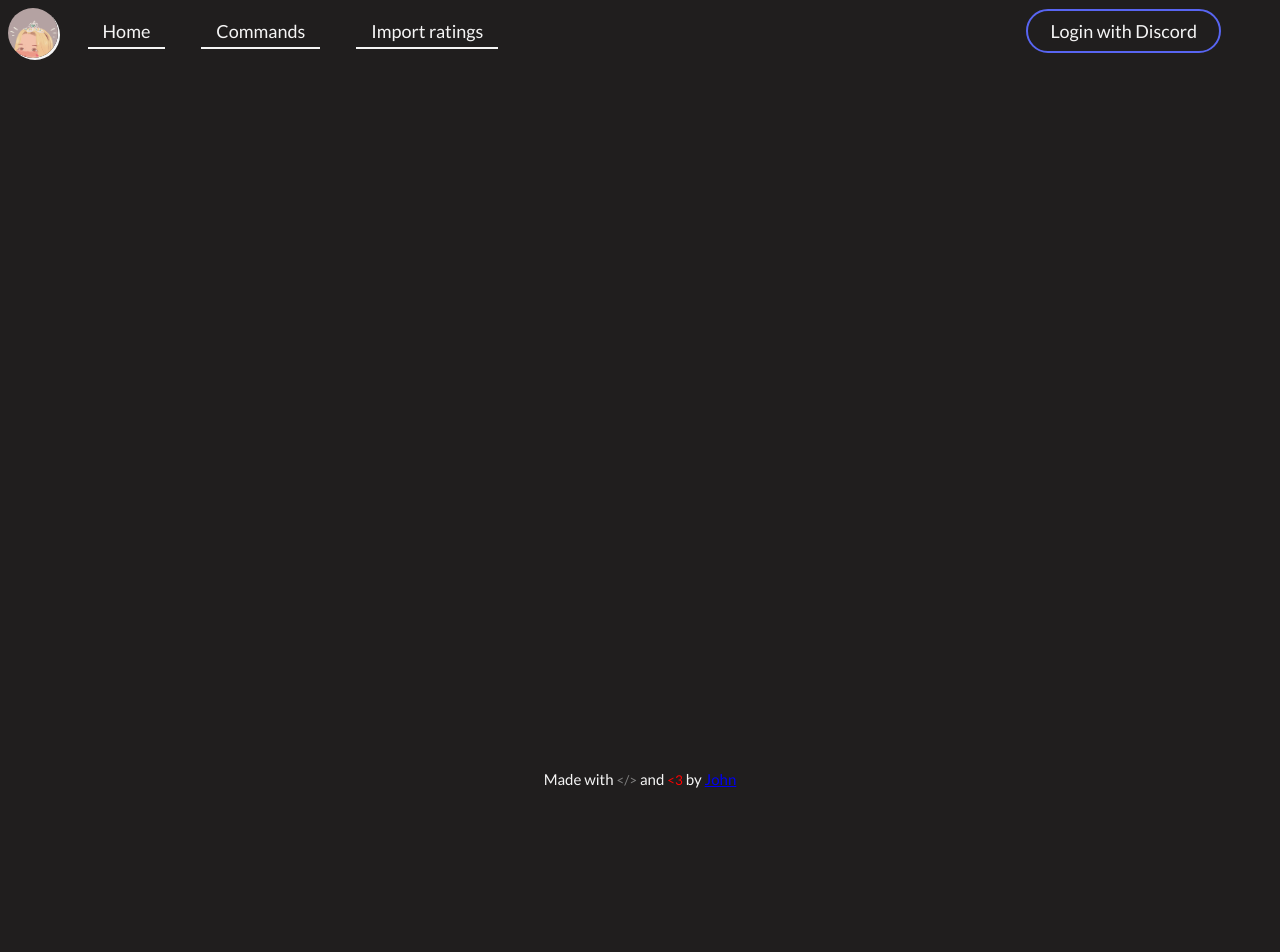
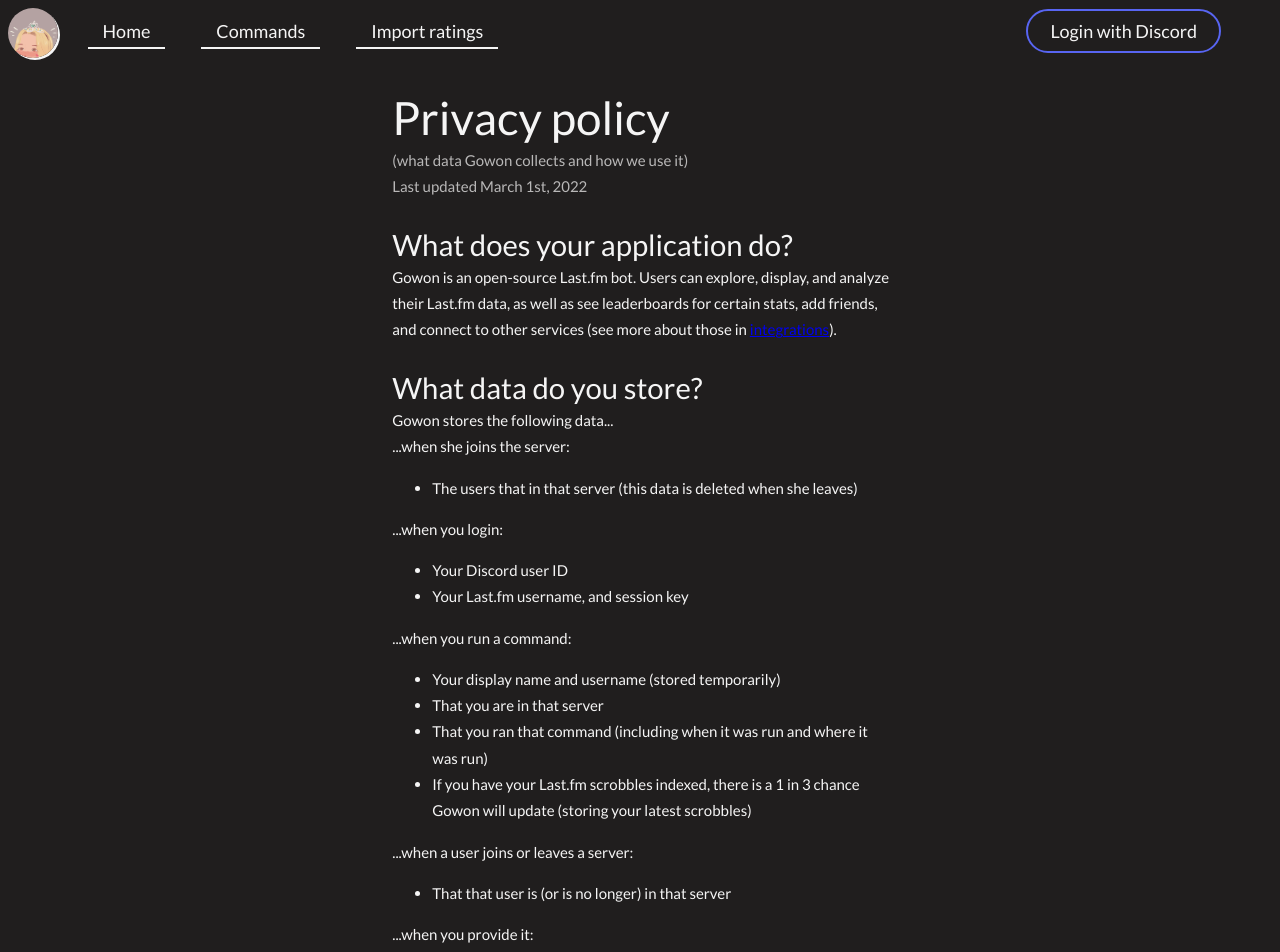
Before and after one commit to gowon-bot/gowon.ca, a React (Create React App) app: page /privacy in a window 1280 px wide. Shown: the top 952 px of the page. Before the commit the page ends 800 px from the top, so only its background shows below. Built offline with nearby package versions, Linux system fonts and the light colour scheme; no server answers.

Commit message:
Add privacy policy

```diff
--- a/src/App.tsx
+++ b/src/App.tsx
@@ -13,6 +13,7 @@ import { login } from "./store/slices/tokenSlice";
 import { DiscordAuthPage } from "./pages/DiscordAuthPage/DiscordAuthPage";
 import { ApolloProvider } from "@apollo/client";
 import { gowonClient } from "./helpers/gowon/client";
+import { PrivacyPolicyPage } from "./pages/legalStuff/PrivacyPolicyPage";
 
 function App() {
   const dispatch = useAppDispatch();
@@ -53,6 +54,8 @@ function App() {
               path="/spotify-login-success"
               element={<SpotifySuccessPage />}
             />
+
+            <Route path="/privacy" element={<PrivacyPolicyPage />} />
           </Routes>
         </div>
       </Router>
--- a/src/components/Navbar/Navbar.scss
+++ b/src/components/Navbar/Navbar.scss
@@ -15,6 +15,7 @@ $mobile-width: 40em;
   }
 
   @media only screen and (min-width: $mobile-width) {
+    margin-bottom: 1em;
     .navbar-item,
     .menu-item {
       margin-right: 2em;
--- /dev/null
+++ b/src/pages/legalStuff/PrivacyPolicyPage.scss
@@ -0,0 +1,3 @@
+.content {
+  width: 40%;
+}
--- /dev/null
+++ b/src/pages/legalStuff/PrivacyPolicyPage.tsx
@@ -0,0 +1,169 @@
+import React from "react";
+import { Page } from "../Page";
+import "./PrivacyPolicyPage.scss";
+
+export const PrivacyPolicyPage: React.FunctionComponent = () => {
+  return (
+    <div className="PrivacyPolicyPage">
+      <Page title="Privacy policy" centered={true}>
+        <div className="content">
+          <h1>Privacy policy</h1>
+          <p className="subtext">
+            (what data Gowon collects and how we use it)
+          </p>
+          <p className="subtext">Last updated March 1st, 2022</p>
+
+          <br />
+
+          <h3 id="what-does-your-application-do">
+            What does your application do?
+          </h3>
+
+          <p>
+            Gowon is an open-source Last.fm bot. Users can explore, display, and
+            analyze their Last.fm data, as well as see leaderboards for certain
+            stats, add friends, and connect to other services (see more about
+            those in <a href="#integrations">integrations</a>).
+          </p>
+
+          <br />
+
+          <h3 id="data-storage">What data do you store?</h3>
+
+          <p>Gowon stores the following data...</p>
+
+          <div>
+            <p>...when she joins the server:</p>
+            <ul>
+              <li>
+                The users that in that server (this data is deleted when she
+                leaves)
+              </li>
+            </ul>
+          </div>
+
+          <div>
+            <p>...when you login:</p>
+            <ul>
+              <li>Your Discord user ID</li>
+              <li>Your Last.fm username, and session key</li>
+            </ul>
+          </div>
+
+          <div>
+            <p>...when you run a command:</p>
+            <ul>
+              <li>Your display name and username (stored temporarily)</li>
+              <li>That you are in that server</li>
+              <li>
+                That you ran that command (including when it was run and where
+                it was run)
+              </li>
+              <li>
+                If you have your Last.fm scrobbles indexed, there is a 1 in 3
+                chance Gowon will update (storing your latest scrobbles)
+              </li>
+            </ul>
+          </div>
+
+          <div>
+            <p>...when a user joins or leaves a server:</p>
+            <ul>
+              <li>That that user is (or is no longer) in that server</li>
+            </ul>
+          </div>
+
+          <div>
+            <p>...when you provide it:</p>
+            <ul>
+              <li>Your Last.fm scrobbles when you Index or Update </li>
+              <li>Your Rateyourmusic ratings when you import them</li>
+              <li>Your Spotify playlist names when you tag them</li>
+              <li>
+                Your Discord username and profile picture when you log in to
+                gowon.ca
+              </li>
+            </ul>
+          </div>
+
+          <br />
+
+          <h3 id="data-usage">What do you do with that data?</h3>
+
+          <p>
+            We will never share your data with third party services, unless
+            specified. Your data will <span className="underline">never</span>{" "}
+            be sold.
+          </p>
+
+          <ul>
+            <li>
+              With your Discord data, Gowon
+              <ul>
+                <li>Uses your ID to connect you to your Last.fm account</li>
+                <li>Uses your nickname and/or username on leaderboards</li>
+                <li>
+                  Uses the list of server members to generate server
+                  leaderboards
+                </li>
+              </ul>
+            </li>
+
+            <li>
+              With your Last.fm scrobbles, Gowon
+              <ul>
+                <li>Uses them to display your stats on Leaderboards</li>
+                <li>Calculates various stats</li>
+              </ul>
+            </li>
+          </ul>
+
+          <br />
+
+          <h3 id="data-management">How can I control that data?</h3>
+
+          <p>Logging out will delete all your permanently stored data.</p>
+          <p>Server data is also cleared when Gowon leaves a server.</p>
+
+          <br />
+
+          <p>
+            You can also control what information Gowon shares about you on
+            global leaderboards with the Privacy command. By default, Gowon
+            doesn't share any identifying data.
+          </p>
+
+          <br />
+
+          <p>
+            You can also request deletion of any of your data at any time by
+            contacting me through Discord (the support server, or me -
+            john!#2527), or through{" "}
+            <a href="https://github.com/gowon-bot/gowon">Github</a>
+          </p>
+
+          <br />
+
+          <h3 id="integrations">What services does Gowon integrate with?</h3>
+
+          <p>Gowon integrates with a variety of third party services:</p>
+
+          <ul>
+            <li>
+              <a href="https://last.fm">Last.fm</a>, for most of the bot's
+              features and storing music metadata
+            </li>
+            <li>
+              <a href="https://www.spotify.com/">Spotify</a>, for fetching and
+              storing music metadata, and Gowon's Spotify commands
+            </li>
+            <li>
+              <a href="https://rateyourmusic.com/">Rateyourmusic</a>, for
+              importing your ratings, and storing music metadata
+            </li>
+          </ul>
+        </div>
+      </Page>
+    </div>
+  );
+};
--- a/src/reset.scss
+++ b/src/reset.scss
@@ -49,9 +49,6 @@ center,
 dl,
 dt,
 dd,
-ol,
-ul,
-li,
 fieldset,
 form,
 label,
@@ -108,10 +105,6 @@ section {
 body {
   line-height: 1;
 }
-ol,
-ul {
-  list-style: none;
-}
 blockquote,
 q {
   quotes: none;
--- a/src/styles/_text.scss
+++ b/src/styles/_text.scss
@@ -5,3 +5,11 @@
   padding: 1.5px 4px;
   border-radius: 4px;
 }
+
+.underline {
+  text-decoration: underline;
+}
+
+.subtext {
+  color: var(--color-secondary);
+}
```
